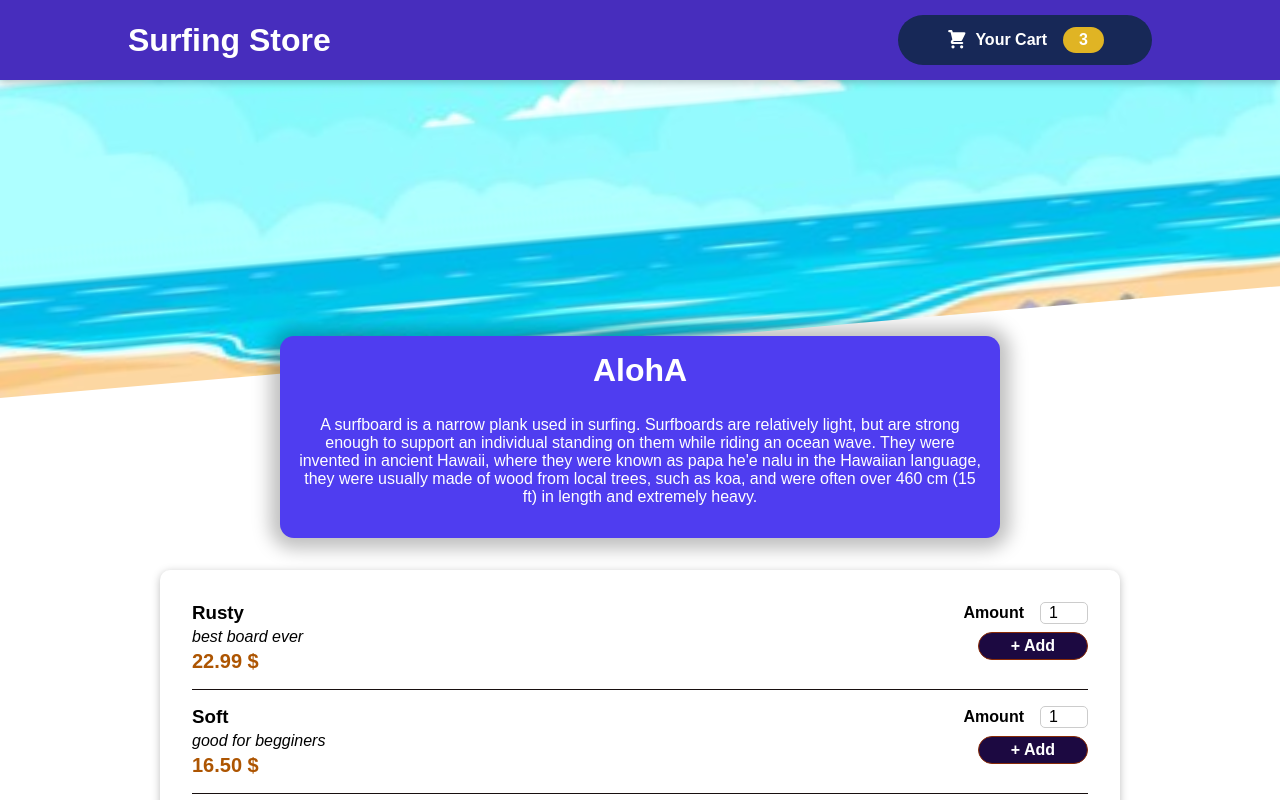
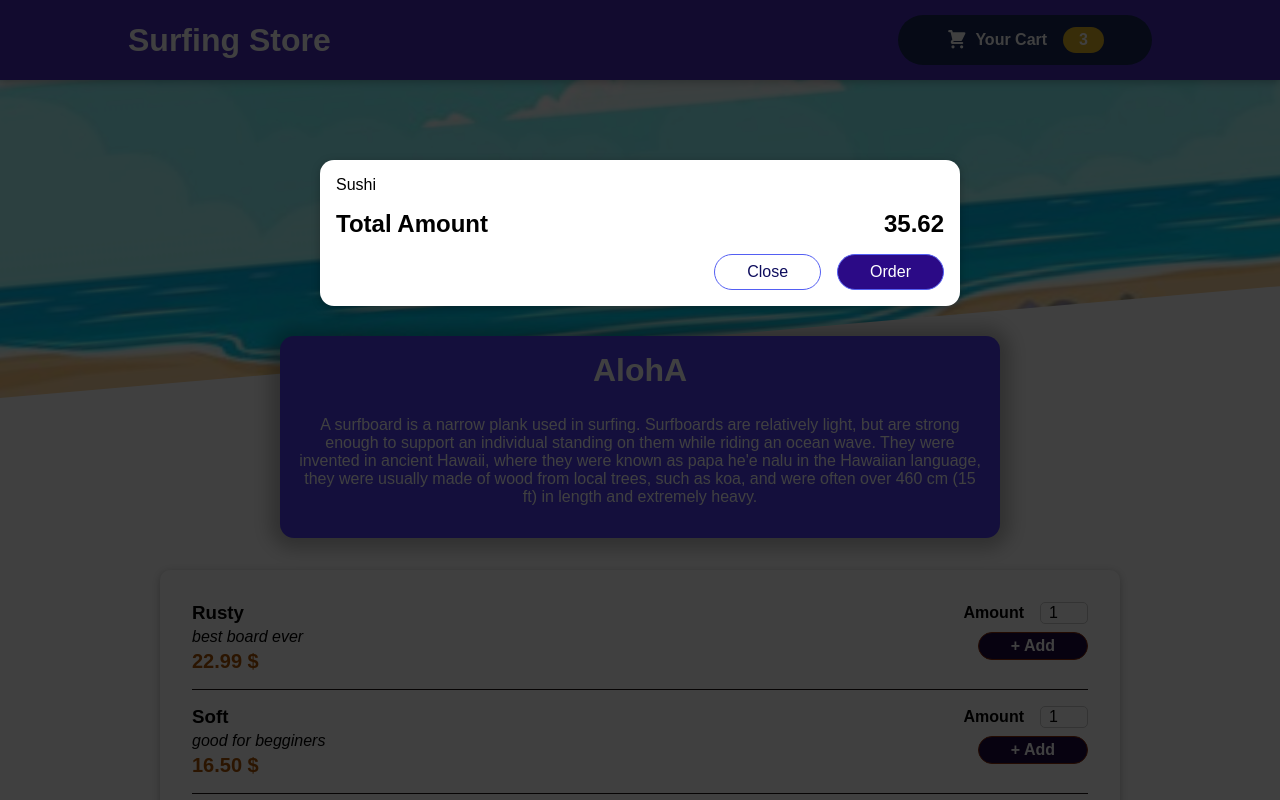
Before and after one commit to ofirhodara/SurfingStore-FE, a React (Create React App) app: page / in a window 1280 px wide. Shown: the top 800 px of the page. Built offline with nearby package versions, Linux system fonts and the light colour scheme.

Commit message:
End building basic portal

```diff
--- a/public/index.html
+++ b/public/index.html
@@ -29,6 +29,7 @@
   <body>
     <noscript>You need to enable JavaScript to run this app.</noscript>
     <div id="root"></div>
+    <div id="portal-root"></div>
     <!--
       This HTML file is a template.
       If you open it directly in the browser, you will see an empty page.
--- a/src/App.js
+++ b/src/App.js
@@ -1,10 +1,12 @@
 import React from 'react';
 import Header from './components/Layout/Header';
 import Boards from './components/SurfBoards/Boards';
+import Cart from './components/Cart/Cart';
 
 function App() {
   return (
     <React.Fragment>
+      <Cart />
       <Header></Header>
         <main>
           <Boards></Boards>
--- /dev/null
+++ b/src/components/Cart/Cart.js
@@ -0,0 +1,29 @@
+import Button from '../UI/Button/Button';
+import classes from './Cart.module.css';
+import Modal from '../UI/Modal/Modal';
+
+const Cart = props => {
+
+    const cartItems = <ul className={classes.cartitems}>{
+        [{ id: 'c1', name: 'Sushi', amount: 2, price: 12.99 },]
+            .map(item => <li>{item.name}</li>)}</ul>;
+
+
+    return (
+        <Modal>
+            {cartItems}
+
+            <div className={classes.total}>
+                <span>Total Amount</span>
+                <span>35.62</span>
+            </div>
+
+            <div className={classes.actions}>
+                <Button  className={classes['button--alt']}>Close</Button>
+                <Button  className={classes.button}>Order</Button>
+            </div>
+
+        </Modal>
+    );
+};
+export default Cart;
--- /dev/null
+++ b/src/components/Cart/Cart.module.css
@@ -0,0 +1,46 @@
+.cartitems {
+    list-style: none;
+    margin: 0;
+    padding: 0;
+    max-height: 20rem;
+    overflow: auto;
+  }
+
+  .total {
+    display: flex;
+    justify-content: space-between;
+    align-items: center;
+    font-weight: bold;
+    font-size: 1.5rem;
+    margin: 1rem 0;
+  }
+
+  .actions {
+    text-align: right;
+  }
+
+  .actions button {
+    font: inherit;
+    cursor: pointer;
+    background-color: transparent;
+    border: 1px solid #545ff3;
+    padding: 0.5rem 2rem;
+    border-radius: 25px;
+    margin-left: 1rem;
+  }
+
+  .actions button:hover,
+  .actions button:active {
+    background-color: #545ff3;
+    border-color: #545ff3;
+    color: white;
+  }
+
+  .actions .button--alt {
+    color: #0e0d5d;
+  }
+
+  .actions .button {
+    background-color: #2b0a86;
+    color: white;
+  }
--- /dev/null
+++ b/src/components/UI/Modal/Modal.js
@@ -0,0 +1,34 @@
+
+import React from "react";
+import ReactDOM from "react-dom";
+import { createPortal } from "react-dom";
+import classes from './Modal.module.css';
+
+const Backdrop = (props) => {
+    return <div className={classes.backdrop} />;
+};
+
+const ModalOverlay = (props) => {
+    return <div className={classes.modal}>
+        <div className={classes.content}> {props.children} </div>
+    </div>;
+};
+
+const portalElement = document.getElementById('portal-root');
+
+const Modal = (props) => {
+
+
+    return (
+        <React.Fragment>
+
+           {ReactDOM.createPortal(<Backdrop/>, portalElement)}
+            {ReactDOM.createPortal(
+                <ModalOverlay>{props.children}</ModalOverlay>,
+                portalElement)}
+
+        </React.Fragment>
+    )
+};
+
+export default Modal;
--- /dev/null
+++ b/src/components/UI/Modal/Modal.module.css
@@ -0,0 +1,40 @@
+.backdrop {
+    position: fixed;
+    top: 0;
+    left: 0;
+    width: 100%;
+    height: 100vh;
+    z-index: 20;
+    background-color: rgba(0, 0, 0, 0.75);
+  }
+
+  .modal {
+    position: fixed;
+    top: 20vh;
+    left: 5%;
+    width: 90%;
+    background-color: white;
+    padding: 1rem;
+    border-radius: 14px;
+    box-shadow: 0 2px 8px rgba(0, 0, 0, 0.25);
+    z-index: 30;
+    animation: slide-down 300ms ease-out forwards;
+  }
+
+  @media (min-width: 768px) {
+    .modal {
+      width: 40rem;
+      left: calc(50% - 20rem);
+    }
+  }
+
+  @keyframes slide-down {
+    from {
+      opacity: 0;
+      transform: translateY(-3rem);
+    }
+    to {
+      opacity: 1;
+      transform: translateY(0);
+    }
+  }
```
